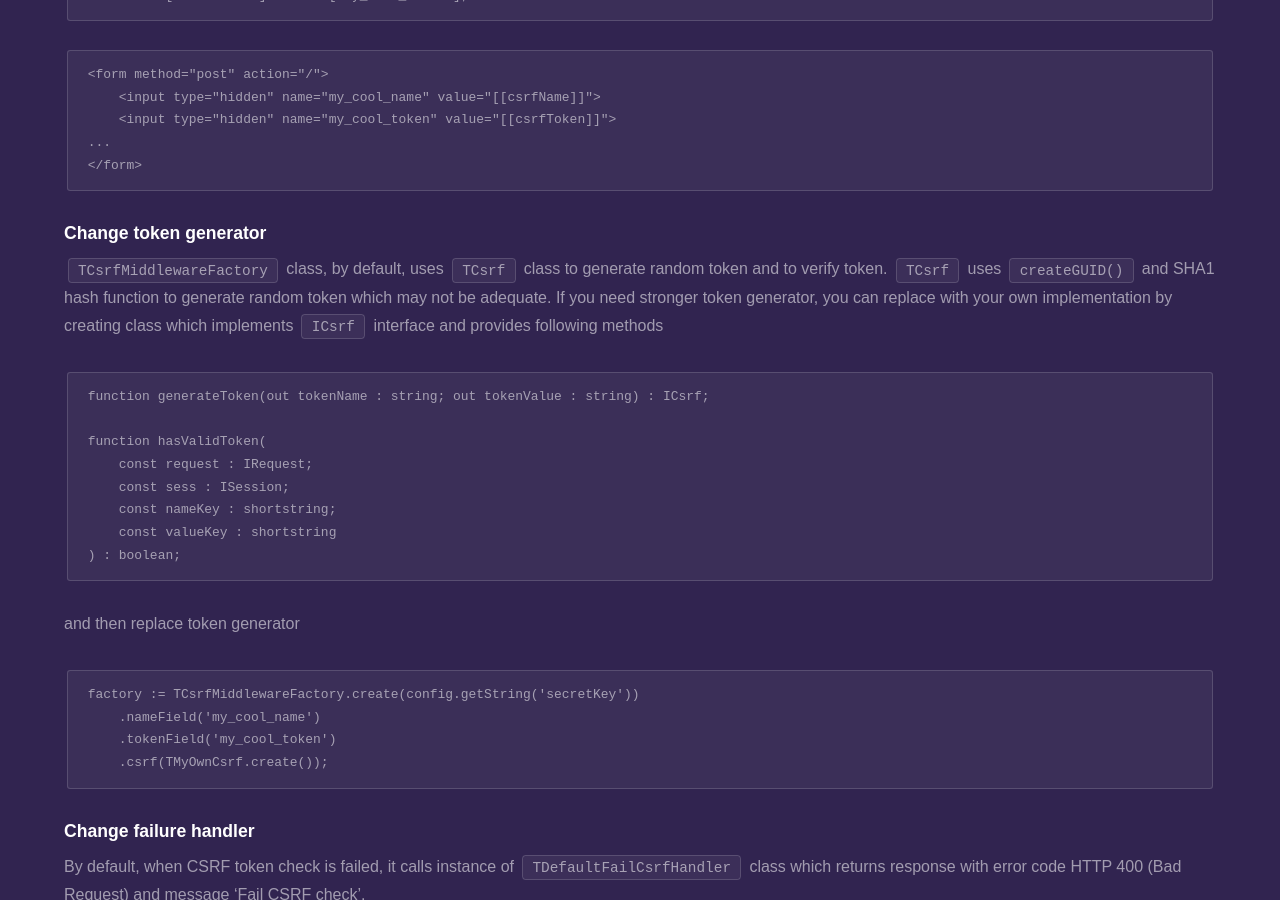
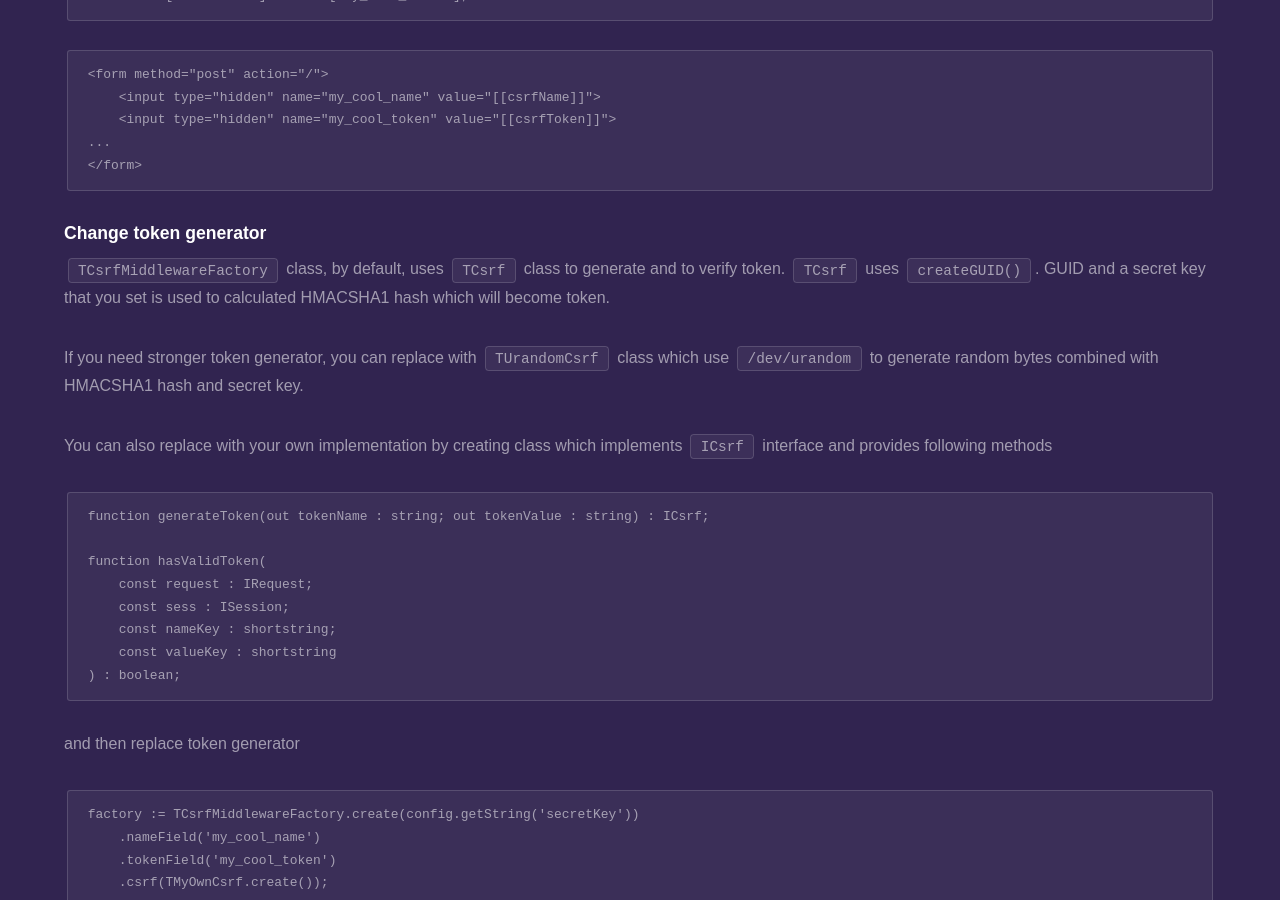
Before and after one commit to fanoframework/fanoframework.github.io, a Jekyll site: the page built from security/csrf-protection/index.md, in a window 1280 px wide and 900 px high, scrolled down 3628 px. Built offline with Jekyll 4.4.1, drawn with Linux system fonts in a browser that asks for light colours; our own code applies the rules of GitHub Pages for plain Markdown files.

Commit message:
improve csrf content

````diff
--- a/security/csrf-protection/index.md
+++ b/security/csrf-protection/index.md
@@ -142,7 +142,11 @@
 
 ### Change token generator
 
-`TCsrfMiddlewareFactory` class, by default, uses `TCsrf` class to generate random token and to verify token. `TCsrf` uses `createGUID()` and SHA1 hash function to generate random token which may not be adequate. If you need stronger token generator, you can replace with your own implementation by creating class which implements `ICsrf` interface and provides following methods
+`TCsrfMiddlewareFactory` class, by default, uses `TCsrf` class to generate and to verify token. `TCsrf` uses `createGUID()`. GUID and a secret key that you set is used to calculated HMACSHA1 hash which will become token.
+
+If you need stronger token generator, you can replace with `TUrandomCsrf` class which use `/dev/urandom` to generate random bytes combined with HMACSHA1 hash and secret key.
+
+You can also replace with your own implementation by creating class which implements `ICsrf` interface and provides following methods
 
 ```
 function generateToken(out tokenName : string; out tokenValue : string) : ICsrf;
````
